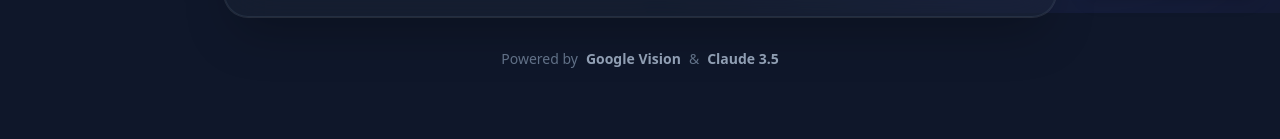
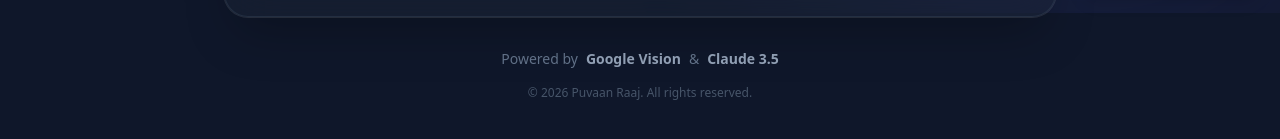
Before and after one commit to PuvaanRaaj/DocuLens, a React (Vite) app in the folder frontend/: page / in a window 1280 px wide. Shown: the part 787-926 px from the top of the page. Built offline with nearby package versions, Linux system fonts and the light colour scheme.

Commit message:
feat: add copyright notice to the footer and adjust its vertical spacing.

```diff
--- a/frontend/src/App.tsx
+++ b/frontend/src/App.tsx
@@ -252,9 +252,12 @@ function App() {
           </div>
         </div>
 
-        <div className="mt-8 text-center">
+        <div className="mt-8 text-center space-y-4">
           <p className="text-sm text-slate-500 flex items-center justify-center gap-2">
             Powered by <span className="text-slate-400 font-semibold">Google Vision</span> & <span className="text-slate-400 font-semibold">Claude 3.5</span>
+          </p>
+          <p className="text-xs text-slate-600">
+            &copy; {new Date().getFullYear()} Puvaan Raaj. All rights reserved.
           </p>
         </div>
       </div>
```
